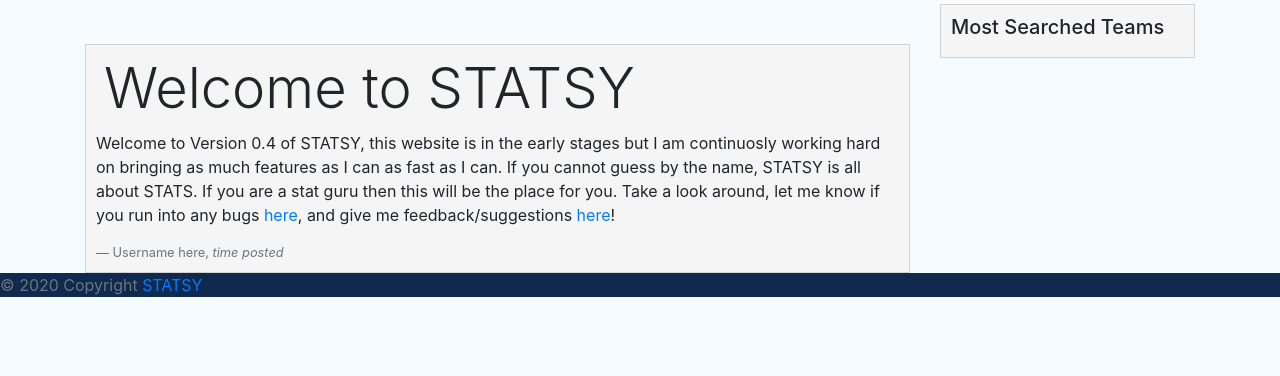
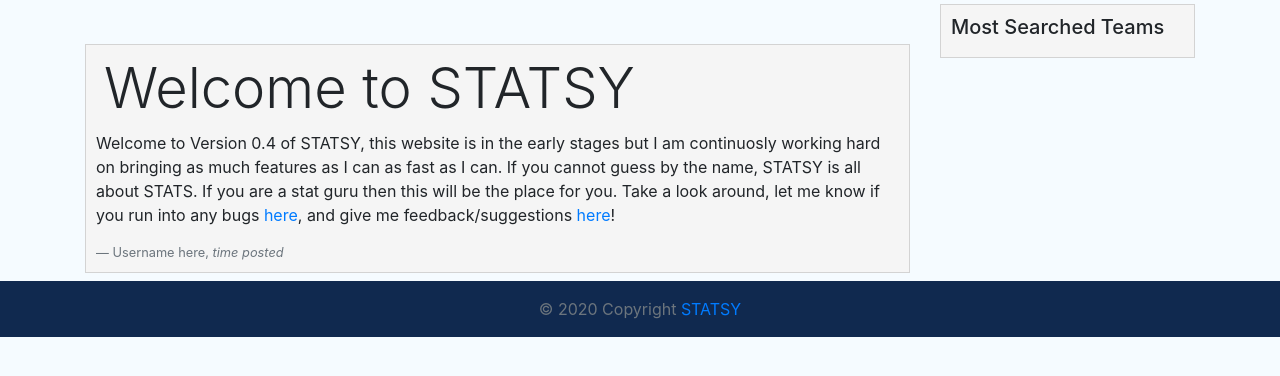
Before and after one commit to RippyTheGator/statsy, a Django app: page / in a window 1280 px wide. Shown: the part 337-713 px from the top of the page. Run offline with Django 3.2, Linux system fonts and the light colour scheme; data that the repository does not hold is empty; some libraries are stand-ins or nearby versions.

Commit message:
fixes to template

```diff
--- a/stats/templates/stats/index.html
+++ b/stats/templates/stats/index.html
@@ -92,8 +92,8 @@
         </div>
         </div>
     </content>
-    <footer style="background-color: #10294f">
-            <span class="text-center py-3 mt-2 text-muted">© 2020 Copyright
+    <footer class="text-center py-3 mt-2" style="background-color: #10294f">
+            <span class="text-muted">© 2020 Copyright
                 <a href="https://rippythegator.pythonanywhere.com">STATSY</a>
             </span>
     </footer>
```
